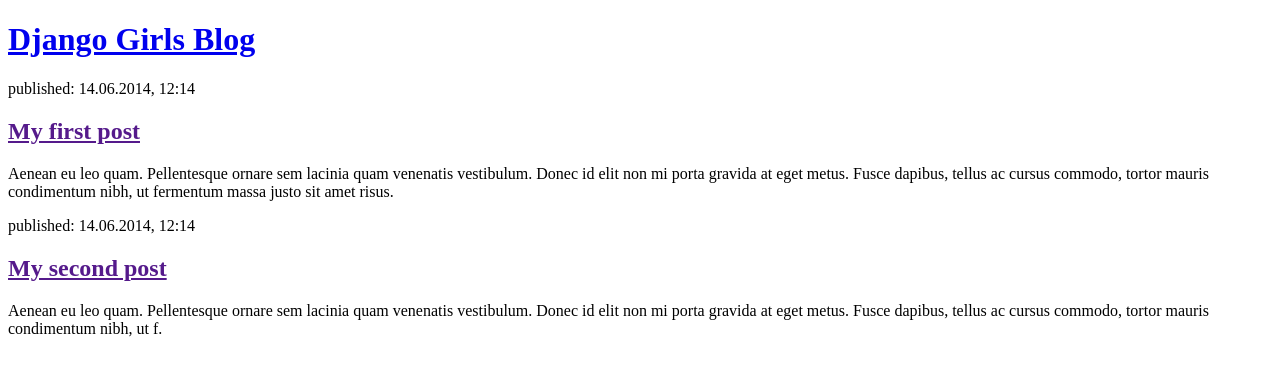
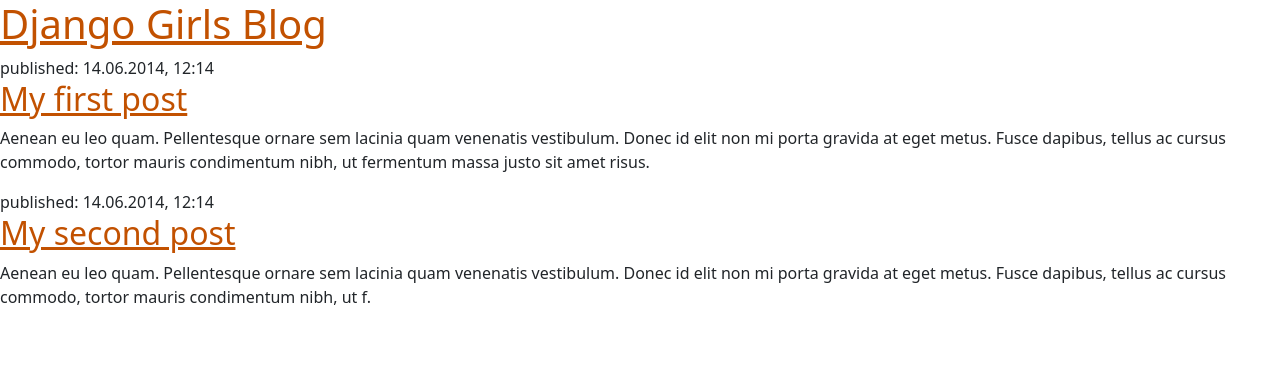
Before and after one commit to hedens1/my-first-blog, a Django app: page / in a window 1280 px wide. Shown: the top 376 px of the page. Run offline with Django 4.2, Linux system fonts and the light colour scheme.

Commit message:
Third commit

```diff
--- /dev/null
+++ b/blog/static/css/blog.css
@@ -0,0 +1,3 @@
+h1 a, h2 a {
+    color: #C25100;
+}
--- a/blog/templates/blog/post_list.html
+++ b/blog/templates/blog/post_list.html
@@ -1,7 +1,10 @@
+{% load static %}
 <!DOCTYPE html>
 <html>
     <head>
         <title>Django Girls blog</title>
+        <link rel="stylesheet" href="https://cdn.jsdelivr.net/npm/bootstrap@5.3.3/dist/css/bootstrap.min.css" integrity="sha384-QWTKZyjpPEjISv5WaRU9OFeRpok6YctnYmDr5pNlyT2bRjXh0JMhjY6hW+ALEwIH" crossorigin="anonymous">
+        <link rel="stylesheet" href="{% static 'css/blog.css' %}">
     </head>
     <body>
         <header>
--- a/blog/views.py
+++ b/blog/views.py
@@ -1,6 +1,7 @@
 from django.shortcuts import render
+from django.utils import timezone
 from .models import Post
 
 def post_list(request):
-    posts = Post.objects.all()  # or .filter(published=True), etc.
+    posts = Post.objects.filter(published_date__lte=timezone.now()).order_by('published_date')
     return render(request, 'blog/post_list.html', {'posts': posts})
```
